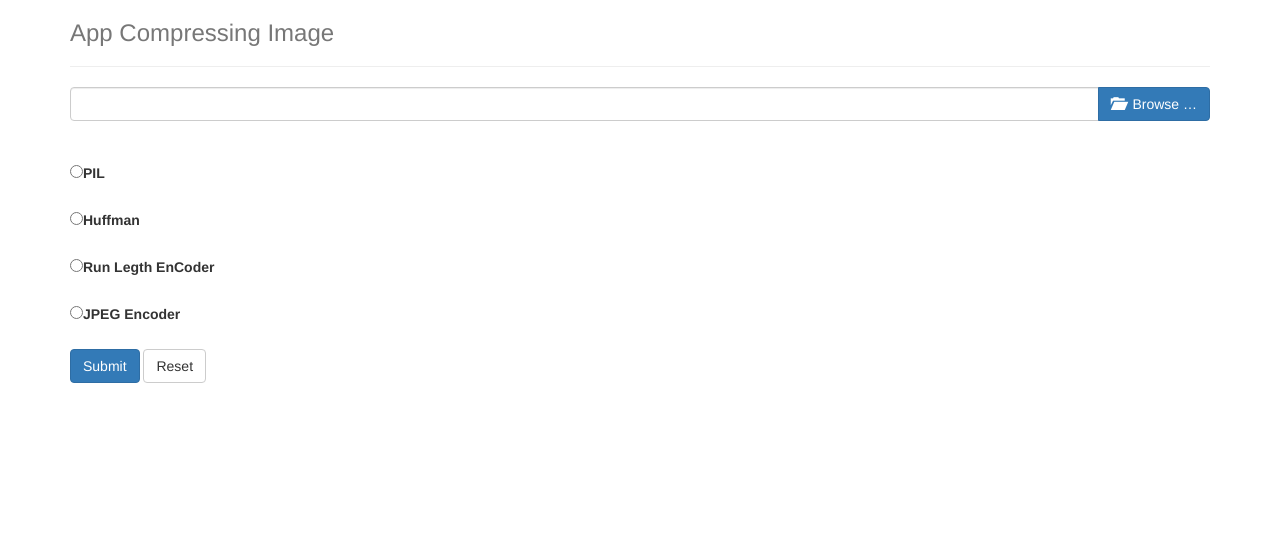
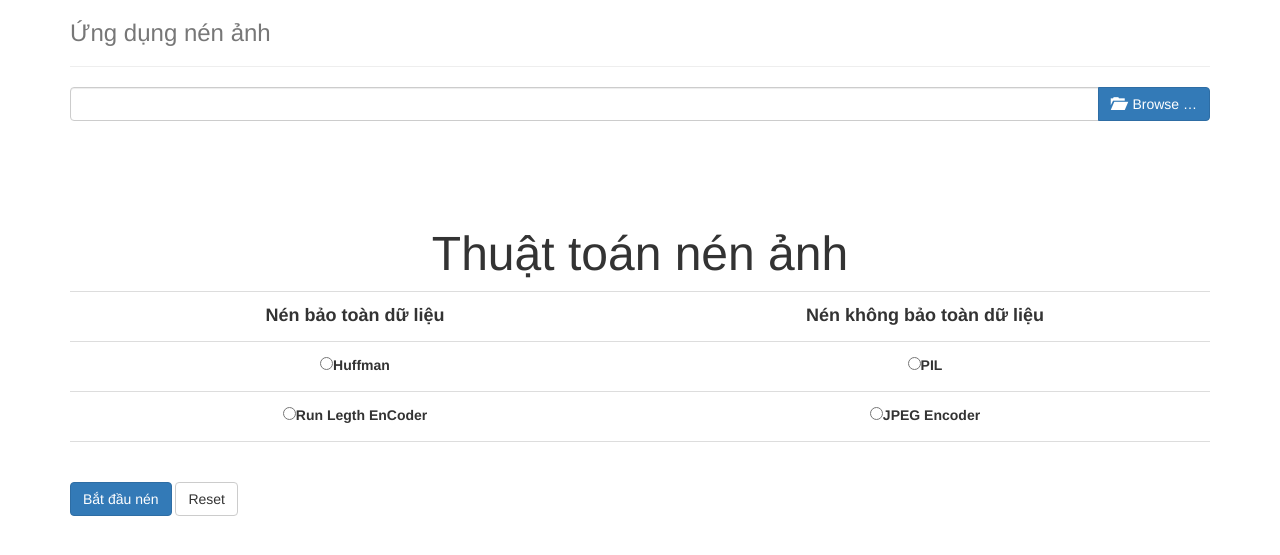
Before and after one commit to duythangdoan1994/image_compressing, a Flask app: page / in a window 1280 px wide. Shown: the top 555 px of the page. Run offline with Flask 2, Linux system fonts and the light colour scheme; lists and menus that the app fills with data are empty; some libraries are stand-ins or nearby versions.

Commit message:
fix html file

```diff
--- a/templates/index.html
+++ b/templates/index.html
@@ -2,7 +2,7 @@
 <html lang="en">
   <head>
       <meta charset=utf-8 />
-      <title>App Compressing Image</title>
+      <title>Ứng dụng nén ảnh</title>
       <link rel="apple-touch-icon" sizes="57x57" href="../static/favicon/apple-icon-57x57.png">
       <link rel="apple-touch-icon" sizes="60x60" href="../static/favicon/apple-icon-60x60.png">
       <link rel="apple-touch-icon" sizes="72x72" href="../static/favicon/apple-icon-72x72.png">
@@ -32,38 +32,72 @@
       <!-- <script src="https://maxcdn.bootstrapcdn.com/bootstrap/3.3.7/js/bootstrap.min.js" type="text/javascript"></script> -->
   </head>
   <body>
+  <style type="text/css">
+    table {
+      width: 100%;
+    }
+    th {
+      /*background-color: #4CAF50;*/
+      /*color: white;*/
+      height: 50px;
+      text-align: center;
+    }
+
+    th, td {
+      border-bottom: 1px solid #ddd;
+    }
+  </style>
     <div class="container">
       <div class="header">
-        <h3 class="text-muted">App Compressing Image</h3>
+        <h3 class="text-muted">Ứng dụng nén ảnh </h3>
       </div>
       <hr/>
       <div>
       <form name="myForm" action="upload" enctype="multipart/form-data" method="post">
         <input id="file-0a" name ="file" class="file" type="file" multiple data-min-file-count="1">
       <br><br>
-      <div class="checkbox-list">
-        <label class="control control--checkbox">
+      <br>
+      <table  width="900" cellspacing="3" cellpadding="4">
+        <tr class="algo">
+          <th colspan="2">
+            <h3><br><font size="7">Thuật toán nén ảnh </font></h3>
+          </th>
+          <tr>
+            <th width="450" height="50" ><font size="4">Nén bảo toàn dữ liệu </font></th>
+            <th width="450"><font size="4">Nén không bảo toàn dữ liệu </font></th>
+          </tr>
+          <tr >
+            <th height="50" align="center">
+              <label >
+                <input type="radio" name="checkbox" value="Huffman" className="check"/>Huffman
+                <div class="control__indicator"></div>
+              </label>
+            </th>
+            <th>
+              <label >
                 <input type="radio" name="checkbox" value="PIL" className="check"/>PIL
                 <div class="control__indicator"></div>
               </label>
-        <br><br>
-        <label class="control control--checkbox">
-            <input type="radio" name="checkbox" value="Huffman" className="check"/>Huffman
-            <div class="control__indicator"></div>
-        </label>
-        <br><br>
-        <label class="control control--checkbox">
+            </th>
+          </tr>
+          <tr align="">
+            <th height="50">
+              <label >
                 <input type="radio" name="checkbox" value="Run Legth Encoder" className="check" required />Run Legth EnCoder
                 <div class="control__indicator"></div>
               </label>
-        <br><br>
-        <label class="control control--checkbox">
+            </th>
+            <th>
+              <label >
                 <input type="radio" name="checkbox" value="JPEG Encoder" className="check"/>JPEG Encoder
                 <div class="control__indicator"></div>
               </label>
-      </div>
-      <br>
-      <button type="submit" class="btn btn-primary">Submit</button>
+            </th>
+          </tr>
+        </tr>
+      </table>
+      <br><br>
+      <button type="submit" class="btn btn-primary">Bắt đầu nén</button>
       <button type="reset" class="btn btn-default">Reset</button>
       </form>
       </div>
--- a/templates/upload.html
+++ b/templates/upload.html
@@ -50,7 +50,7 @@
     margin: auto;
     display: block;
     width: 80%;
-    max-width: 700px;
+    max-width: 200%;
 }
 
 /* Caption of Modal Image */
@@ -58,7 +58,7 @@
     margin: auto;
     display: block;
     width: 80%;
-    max-width: 700px;
+    max-width: 200%;
     text-align: center;
     color: #ccc;
     padding: 10px 0;
@@ -70,7 +70,7 @@
     -webkit-animation-name: zoom;
     -webkit-animation-duration: 0.6s;
     animation-name: zoom;
-    animation-duration: 0.6s;
+    animation-duration: 0.3s;
 }
 
 @-webkit-keyframes zoom {
```
Also changed, not shown: static/css/upload.css (line endings or trailing spaces), uploads/Selection_002.png (added), uploads/Selection_002_compress.jpg (added), uploads/Selection_007.png (added), uploads/Selection_007_compress.jpg (added), uploads/a.png (added), uploads/a_compress.jpg (added). Lines whose indentation alone changed are shown as unchanged.
